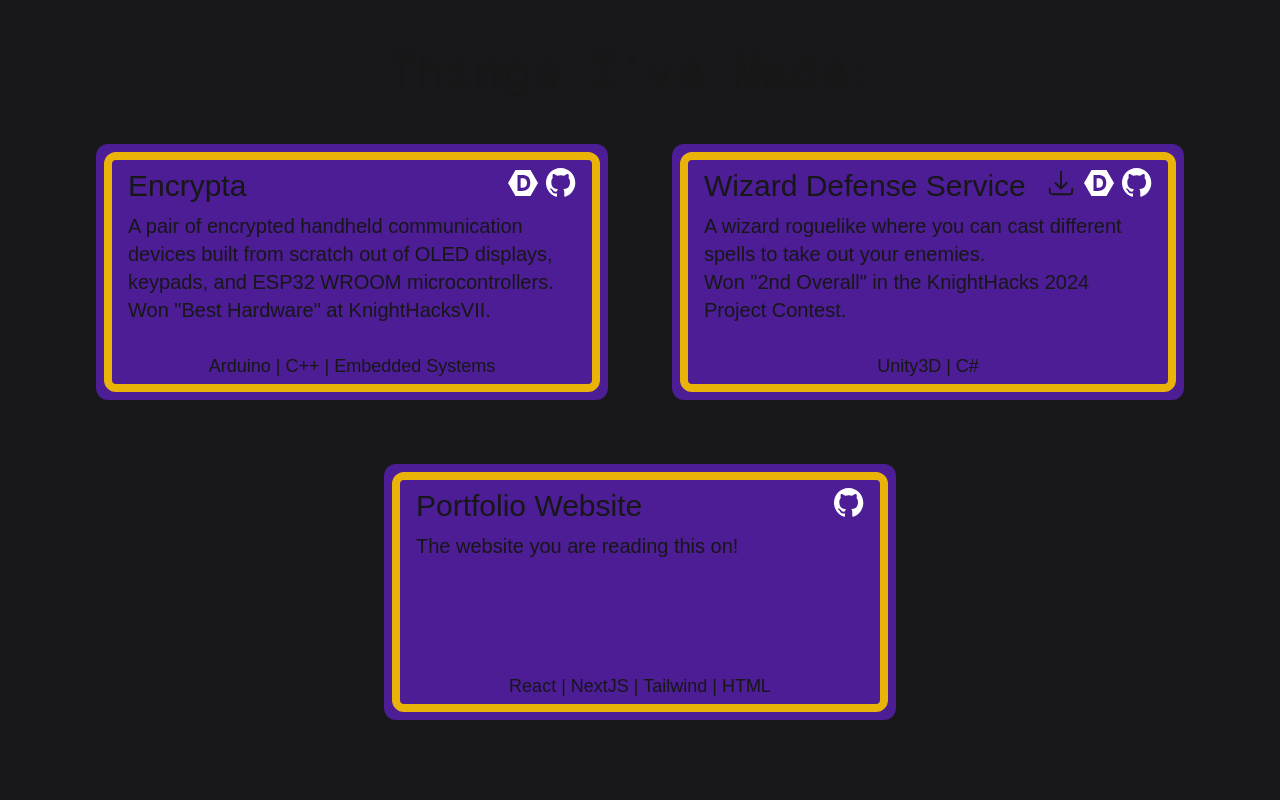
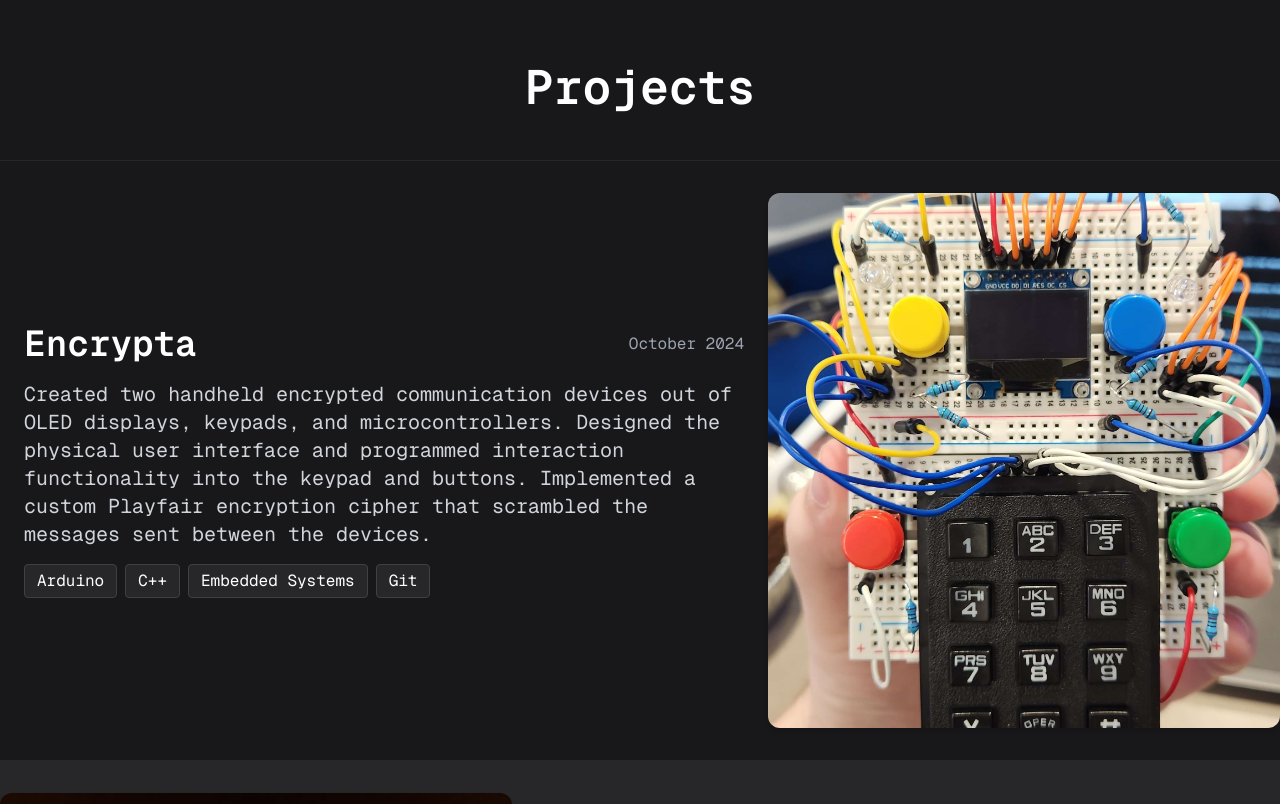
Before and after one commit to AustinVosler/AustinVosler.github.io, a Next.js app: page /projects in a window 1280 px wide. Shown: the top 804 px of the page. Built offline with nearby package versions, Linux system fonts and the light colour scheme.

Commit message:
projectsNew to projects

```diff
--- a/app/projects/page.tsx
+++ b/app/projects/page.tsx
@@ -1,43 +1,92 @@
-// import Image from "next/image";\
-// import ProjectCardDefault from "../components/ProjectCardDefault";
-import PCEncrypta from "../components/PCEncrypta";
-import PCPortfolio from "../components/PCPortfolio";
-import PCWDS from "../components/PCWDS";
-import React from "react";
+import Image from "next/image";
 
-/*
-* w-[512]
-* w-512
-* w-[496]
-* w-496
-*/
+export default function Projects() {
+  return (
+    <main className="flex flex-col min-h-screen bg-zinc-900 w-full text-white font-[family-name:var(--font-geist-mono)]">
+      <section className="py-16 px-0 xl:px-0">
+        <h1 className="text-5xl font-bold mb-12 text-center">Projects</h1>
 
-export default function Home() {
-  return (
-    <main className="min-h-screen xl:pt-12 bg-zinc-900 w-full">
-      <div className="w-full h-full justify-between">
-        <div className="w-full pb-4 pr-4 flex justify-center font-[family-name:var(--font-geist-mono)]">
-          <div className="text-5xl">
-            Things I&#39;ve Made:
+        <div className="space-y-0">
+          {/* Encrypta */}
+          <div className="flex flex-col xl:flex-row gap-0 items-stretch min-h-[600px] border-t border-zinc-800 even:bg-zinc-800 pt-8 pb-8">
+            <div className="w-full xl:w-3/5 flex flex-col justify-center px-6 py-8 space-y-4">
+              <div className="flex justify-between items-center">
+                <h2 className="text-4xl font-bold">Encrypta</h2>
+                <span className="text-gray-400 text-base">October 2024</span>
+              </div>
+              <p className="text-xl text-gray-300">
+                Created two handheld encrypted communication devices out of OLED displays, keypads, and microcontrollers. Designed the physical user interface and programmed interaction functionality into the keypad and buttons. Implemented a custom Playfair encryption cipher that scrambled the messages sent between the devices.
+              </p>
+              <div className="flex flex-wrap gap-2 text-base">
+                <span className="bg-zinc-800 border border-zinc-700 px-3 py-1 rounded">Arduino</span>
+                <span className="bg-zinc-800 border border-zinc-700 px-3 py-1 rounded">C++</span>
+                <span className="bg-zinc-800 border border-zinc-700 px-3 py-1 rounded">Embedded Systems</span>
+                <span className="bg-zinc-800 border border-zinc-700 px-3 py-1 rounded">Git</span>
               </div>
             </div>
-        <div className="w-full h-full flex flex-col xl:flex-row justify-center">
-          <div className="p-8">
-            <PCEncrypta>
-            </PCEncrypta>
-          </div>
-          <div className="p-8">
-            <PCWDS>
-            </PCWDS>
+            <div className="w-full xl:w-2/5 aspect-[16/9] relative">
+              <Image
+                src="/encrypta.png"
+                alt="Screenshot of Encrypta project"
+                fill
+                className="object-cover rounded-xl shadow-md transition-transform duration-300 hover:scale-105"
+              />
             </div>
           </div>
-        <div className="w-full h-full flex flex-col xl:flex-row justify-center">
-          <div className="p-8 pb-0">
-            <PCPortfolio>
-            </PCPortfolio>
+
+          {/* Wizard Defense Service */}
+          <div className="flex flex-col xl:flex-row-reverse gap-0 items-stretch min-h-[600px] border-t border-zinc-800 even:bg-zinc-800 pt-8 pb-8">
+            <div className="w-full xl:w-3/5 flex flex-col justify-center px-6 py-8 space-y-4">
+              <div className="flex justify-between items-center">
+                <h2 className="text-4xl font-bold">Wizard Defense Service</h2>
+                <span className="text-gray-400 text-base">Feb. 2024 – Apr. 2024</span>
+              </div>
+              <p className="text-xl text-gray-300">
+                Developed a 3rd-person ability-based video game with Unity via the high definition render pipeline. Arranged the user interface, including a reactive menuing system, settings editor, and a fluid heads up display. Led the design of custom ability frameworks and directed the art and sound design.
+              </p>
+              <div className="flex flex-wrap gap-2 text-base">
+                <span className="bg-zinc-800 border border-zinc-700 px-3 py-1 rounded">Unity</span>
+                <span className="bg-zinc-800 border border-zinc-700 px-3 py-1 rounded">C#</span>
+                <span className="bg-zinc-800 border border-zinc-700 px-3 py-1 rounded">Git</span>
+              </div>
+            </div>
+            <div className="w-full xl:w-2/5 aspect-[16/9] relative">
+              <Image
+                src="/wizard-defense.png"
+                alt="Screenshot of Wizard Defense Service"
+                fill
+                className="object-cover rounded-xl shadow-md transition-transform duration-300 hover:scale-105"
+              />
+            </div>
+          </div>
+
+          {/* Discord Bot */}
+          <div className="flex flex-col xl:flex-row gap-0 items-stretch min-h-[600px] border-t border-zinc-800 even:bg-zinc-800 pt-8 pb-8">
+            <div className="w-full xl:w-3/5 flex flex-col justify-center px-6 py-8 space-y-4">
+              <div className="flex justify-between items-center">
+                <h2 className="text-4xl font-bold">Discord Bot</h2>
+                <span className="text-gray-400 text-base">Nov. 2024 – Present</span>
+              </div>
+              <p className="text-xl text-gray-300">
+                Created a Discord Bot that ranks user messages and stores them inside SQL databases. Programmed commands with the Pycord framework and organized user data into dynamically generated SQL tables for easy interaction and manipulation.
+              </p>
+              <div className="flex flex-wrap gap-2 text-base">
+                <span className="bg-zinc-800 border border-zinc-700 px-3 py-1 rounded">Python</span>
+                <span className="bg-zinc-800 border border-zinc-700 px-3 py-1 rounded">SQL</span>
+                <span className="bg-zinc-800 border border-zinc-700 px-3 py-1 rounded">Raspberry Pi</span>
+              </div>
+            </div>
+            <div className="w-full xl:w-2/5 aspect-[16/9] relative">
+              <Image
+                src="/discord-bot.png"
+                alt="Screenshot of Discord Bot"
+                fill
+                className="object-contain rounded-xl shadow-md transition-transform duration-300 hover:scale-105"
+              />
             </div>
           </div>
         </div>
+      </section>
     </main>
   );
 }
--- a/app/projectsNew/page.tsx
+++ /dev/null
@@ -1,92 +0,0 @@
-import Image from "next/image";
-
-export default function Projects() {
-  return (
-    <main className="flex flex-col min-h-screen bg-zinc-900 w-full text-white font-[family-name:var(--font-geist-mono)]">
-      <section className="py-16 px-0 xl:px-0">
-        <h1 className="text-5xl font-bold mb-12 text-center">Projects</h1>
-
-        <div className="space-y-0">
-          {/* Encrypta */}
-          <div className="flex flex-col xl:flex-row gap-0 items-stretch min-h-[600px] border-t border-zinc-800 even:bg-zinc-800 pt-8 pb-8">
-            <div className="w-full xl:w-3/5 flex flex-col justify-center px-6 py-8 space-y-4">
-              <div className="flex justify-between items-center">
-                <h2 className="text-4xl font-bold">Encrypta</h2>
-                <span className="text-gray-400 text-base">October 2024</span>
-              </div>
-              <p className="text-xl text-gray-300">
-                Created two handheld encrypted communication devices out of OLED displays, keypads, and microcontrollers. Designed the physical user interface and programmed interaction functionality into the keypad and buttons. Implemented a custom Playfair encryption cipher that scrambled the messages sent between the devices.
-              </p>
-              <div className="flex flex-wrap gap-2 text-base">
-                <span className="bg-zinc-800 border border-zinc-700 px-3 py-1 rounded">Arduino</span>
-                <span className="bg-zinc-800 border border-zinc-700 px-3 py-1 rounded">C++</span>
-                <span className="bg-zinc-800 border border-zinc-700 px-3 py-1 rounded">Embedded Systems</span>
-                <span className="bg-zinc-800 border border-zinc-700 px-3 py-1 rounded">Git</span>
-              </div>
-            </div>
-            <div className="w-full xl:w-2/5 aspect-[16/9] relative">
-              <Image
-                src="/encrypta.png"
-                alt="Screenshot of Encrypta project"
-                fill
-                className="object-cover rounded-xl shadow-md transition-transform duration-300 hover:scale-105"
-              />
-            </div>
-          </div>
-
-          {/* Wizard Defense Service */}
-          <div className="flex flex-col xl:flex-row-reverse gap-0 items-stretch min-h-[600px] border-t border-zinc-800 even:bg-zinc-800 pt-8 pb-8">
-            <div className="w-full xl:w-3/5 flex flex-col justify-center px-6 py-8 space-y-4">
-              <div className="flex justify-between items-center">
-                <h2 className="text-4xl font-bold">Wizard Defense Service</h2>
-                <span className="text-gray-400 text-base">Feb. 2024 – Apr. 2024</span>
-              </div>
-              <p className="text-xl text-gray-300">
-                Developed a 3rd-person ability-based video game with Unity via the high definition render pipeline. Arranged the user interface, including a reactive menuing system, settings editor, and a fluid heads up display. Led the design of custom ability frameworks and directed the art and sound design.
-              </p>
-              <div className="flex flex-wrap gap-2 text-base">
-                <span className="bg-zinc-800 border border-zinc-700 px-3 py-1 rounded">Unity</span>
-                <span className="bg-zinc-800 border border-zinc-700 px-3 py-1 rounded">C#</span>
-                <span className="bg-zinc-800 border border-zinc-700 px-3 py-1 rounded">Git</span>
-              </div>
-            </div>
-            <div className="w-full xl:w-2/5 aspect-[16/9] relative">
-              <Image
-                src="/wizard-defense.png"
-                alt="Screenshot of Wizard Defense Service"
-                fill
-                className="object-cover rounded-xl shadow-md transition-transform duration-300 hover:scale-105"
-              />
-            </div>
-          </div>
-
-          {/* Discord Bot */}
-          <div className="flex flex-col xl:flex-row gap-0 items-stretch min-h-[600px] border-t border-zinc-800 even:bg-zinc-800 pt-8 pb-8">
-            <div className="w-full xl:w-3/5 flex flex-col justify-center px-6 py-8 space-y-4">
-              <div className="flex justify-between items-center">
-                <h2 className="text-4xl font-bold">Discord Bot</h2>
-                <span className="text-gray-400 text-base">Nov. 2024 – Present</span>
-              </div>
-              <p className="text-xl text-gray-300">
-                Created a Discord Bot that ranks user messages and stores them inside SQL databases. Programmed commands with the Pycord framework and organized user data into dynamically generated SQL tables for easy interaction and manipulation.
-              </p>
-              <div className="flex flex-wrap gap-2 text-base">
-                <span className="bg-zinc-800 border border-zinc-700 px-3 py-1 rounded">Python</span>
-                <span className="bg-zinc-800 border border-zinc-700 px-3 py-1 rounded">SQL</span>
-                <span className="bg-zinc-800 border border-zinc-700 px-3 py-1 rounded">Raspberry Pi</span>
-              </div>
-            </div>
-            <div className="w-full xl:w-2/5 aspect-[16/9] relative">
-              <Image
-                src="/discord-bot.png"
-                alt="Screenshot of Discord Bot"
-                fill
-                className="object-contain rounded-xl shadow-md transition-transform duration-300 hover:scale-105"
-              />
-            </div>
-          </div>
-        </div>
-      </section>
-    </main>
-  );
-}
```
Lines whose indentation alone changed are shown as unchanged.
